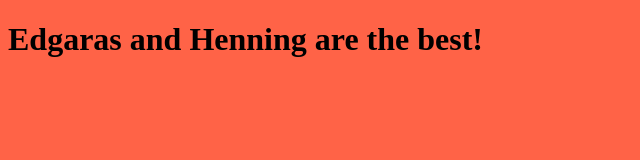
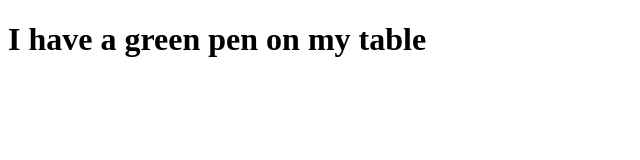
Before and after one commit to ckirschberg/GitTestFall2016, a plain HTML site: page index.html in a window 1280 px wide. Shown: the whole page, without its empty margins (0-640 px from the left). Drawn offline with Linux system fonts and the light colour scheme.

Commit message:
green pen

```diff
--- a/index.html
+++ b/index.html
@@ -1,13 +1,9 @@
 <!DOCTYPE html>
 <html lang="en">
 <head>
-    <meta charset="UTF-8">
-    <title>Christian and Claus Inc.</title>
-    <link rel="stylesheet" type="text/css" href="style.css">
+
 </head>
 <body>
-    <h1>
-        Edgaras and Henning are the best!
-    </h1>
+    <h1>I have a green pen on my table</h1>
 </body>
 </html>
```
